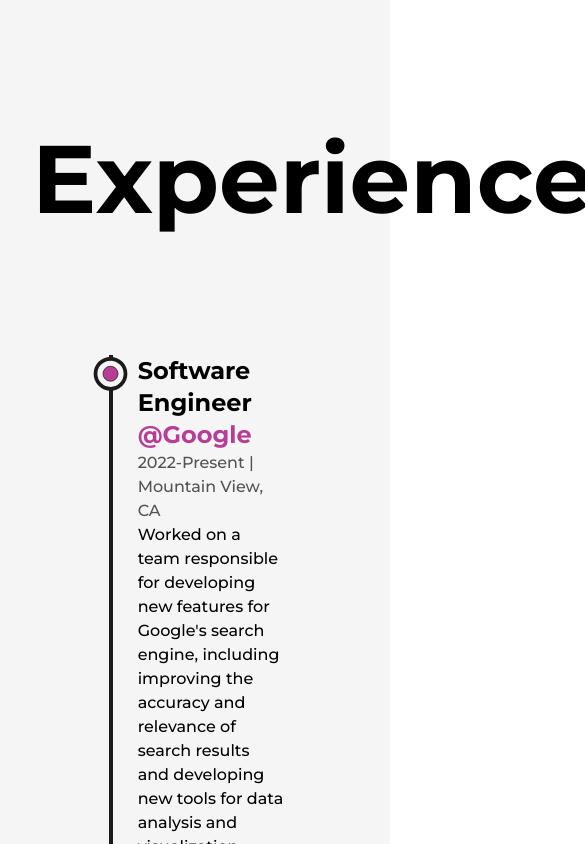
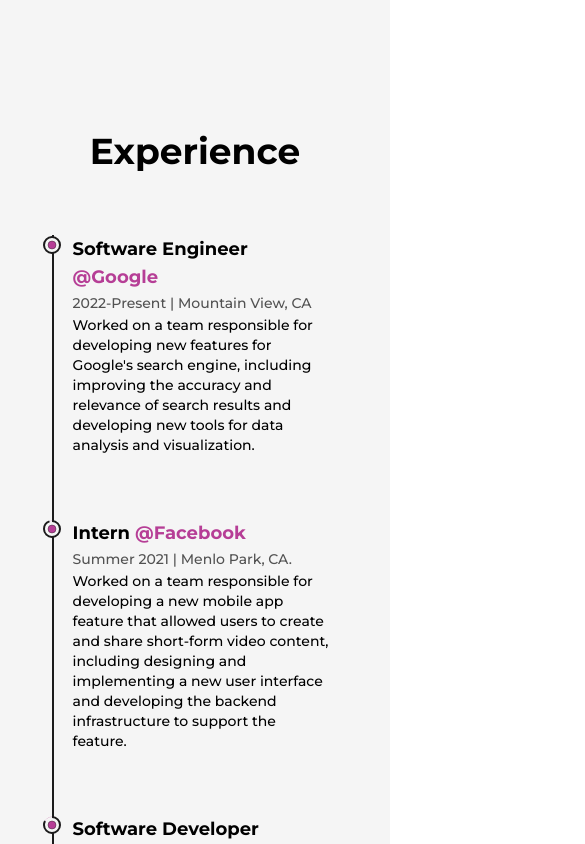
Before and after one commit to tangthienan1/sofiastudio, a Next.js app: page /about in a window 390 px wide. Shown: the part 1980-2824 px from the top of the page, 585 px wide, since content can reach past the window. Built offline with nearby package versions, Linux system fonts and the light colour scheme.

Commit message:
continue responsive about page for education and experience

```diff
--- a/src/components/PersonalBackground/Detail.tsx
+++ b/src/components/PersonalBackground/Detail.tsx
@@ -11,7 +11,7 @@ const Detail: FC<DetailType> = ({ title, subTitle, subtitleLink, time, address,
     return (
         <li
             ref={ref}
-            className="my-8 first:mt-0 last:mb-0 w-[60%] mx-auto flex flex-col items-center justify-between"
+            className="my-8 first:mt-0 last:mb-0 w-[60%] mx-auto flex flex-col items-center justify-between md:w-[80%]"
         >
             {/* Cannot pass ref with same prop name with parent */}
             <LiIcon reference={ref} />
@@ -20,7 +20,7 @@ const Detail: FC<DetailType> = ({ title, subTitle, subtitleLink, time, address,
                 whileInView={{ y: 0 }}
                 transition={{ duration: 0.5, type: 'spring' }}
             >
-                <h3 className="capitalize font-bold text-2xl">
+                <h3 className="capitalize font-bold text-2xl sm:text-xl xs:text-lg">
                     {title}
                     {subtitleLink && subTitle && (
                         <a
@@ -33,10 +33,10 @@ const Detail: FC<DetailType> = ({ title, subTitle, subtitleLink, time, address,
                         </a>
                     )}
                 </h3>
-                <span className="capitalize font-medium text-dark/75 dark:text-light/75">
+                <span className="capitalize font-medium text-dark/75 dark:text-light/75 xs:text-sm">
                     {time} | {address}
                 </span>
-                <p className="font-medium w-full">{description}</p>
+                <p className="font-medium w-full md:text-sm">{description}</p>
             </motion.div>
         </li>
     );
--- a/src/components/PersonalBackground/LiIcon.tsx
+++ b/src/components/PersonalBackground/LiIcon.tsx
@@ -11,9 +11,10 @@ const LiIcon: FC<LilIconType> = ({ reference }) => {
         target: reference,
         offset: ['center end', 'center center'],
     });
+
     return (
         <figure className="absolute left-0 stroke-dark dark:stroke-light">
-            <svg className='-rotate-90' width="75" height="75" viewBox="0 0 100 100">
+            <svg className='-rotate-90 md:w-[60px] md:h-[60px] xs:w-[40px] xs:h-[40px]' width="75" height="75" viewBox="0 0 100 100">
                 <circle cx="75" cy="50" r="20" className="stroke-primary stroke-1 fill-none dark:stroke-primaryDark" />
                 <motion.circle
                     style={{ pathLength: scrollYProgress }}
--- a/src/components/PersonalBackground/PersonalBackground.tsx
+++ b/src/components/PersonalBackground/PersonalBackground.tsx
@@ -15,14 +15,16 @@ const PersonalBackground: FC<PersonalBackgroundType> = ({ title, details }) => {
 
     return (
         <div className="my-64">
-            <h2 className="font-bold text-8xl mb-32 w-full text-center">{title}</h2>
-            <div ref={ref} className="w-[75%] mx-auto relative">
+            <h2 className="font-bold text-8xl mb-32 w-full text-center md:text-6xl xs:text-4xl md:mb-16">{title}</h2>
+            <div ref={ref} className="w-[75%] mx-auto relative lg:w-[90%] md:w-full">
                 <motion.div
                     style={{ scaleY: scrollYProgress }}
-                    className="absolute left-9 top-0 w-[4px] h-full bg-dark origin-top dark:bg-light"
+                    className="absolute left-9 top-0 w-[4px] h-full bg-dark origin-top dark:bg-light
+                    md:w-[2px] md:left-[30px] xs:left-[20px]
+                    "
                 />
 
-                <ul className="w-full flex flex-col items-start justify-between ml-4">
+                <ul className="w-full flex flex-col items-start justify-between ml-4 xs:ml-2 ">
                     {details.map((detail, index) => (
                         <Detail {...{ ...detail }} key={index} />
                     ))}
```
